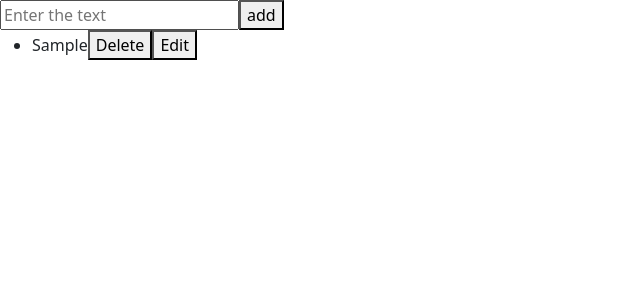
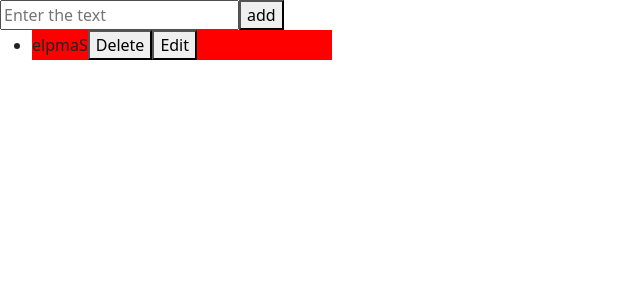
Before and after one commit to sree1411/React_interview, a React (Create React App) app: page / in a window 1280 px wide. Both pictures are taken after typing "Sample" into the empty fields and a click on the button "add". Shown: the top 300 px of the page, without its empty margins (0-640 px from the left). Built offline with nearby package versions, Linux system fonts and the light colour scheme.

Commit message:
change every second element color and reverse the name

```diff
--- a/src/App.css
+++ b/src/App.css
@@ -0,0 +1,8 @@
+.one{
+    background-color: red;
+    width: 300px;
+}
+
+.two{
+    background-color: green; width: 300px;
+}
--- a/src/App.js
+++ b/src/App.js
@@ -51,8 +51,8 @@ function App() {
             <ul>
                {
                 users.map((person,i)=>(
-                  <li key={i}>
-                    {person}
+                  <li key={i} className={i%2 === 0 ? "one" :"two"}>
+                    {person.split('').reverse().join('')}
                     <button onClick={()=>deleteBtn(i)}> Delete </button>
                     <button onClick={()=>editBtn(i)}> Edit </button>
                   </li>
```
